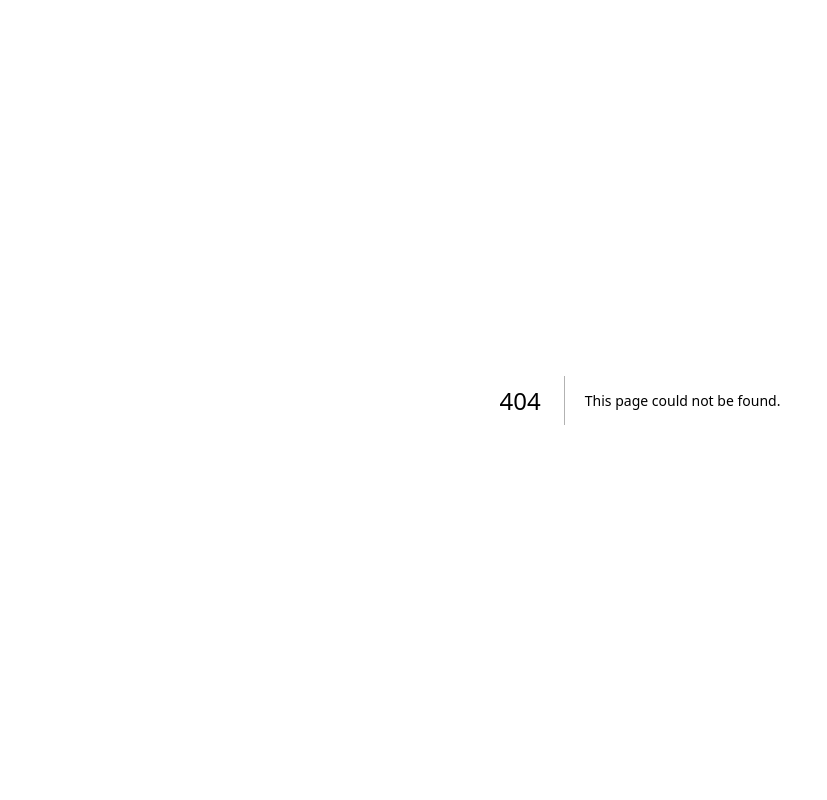
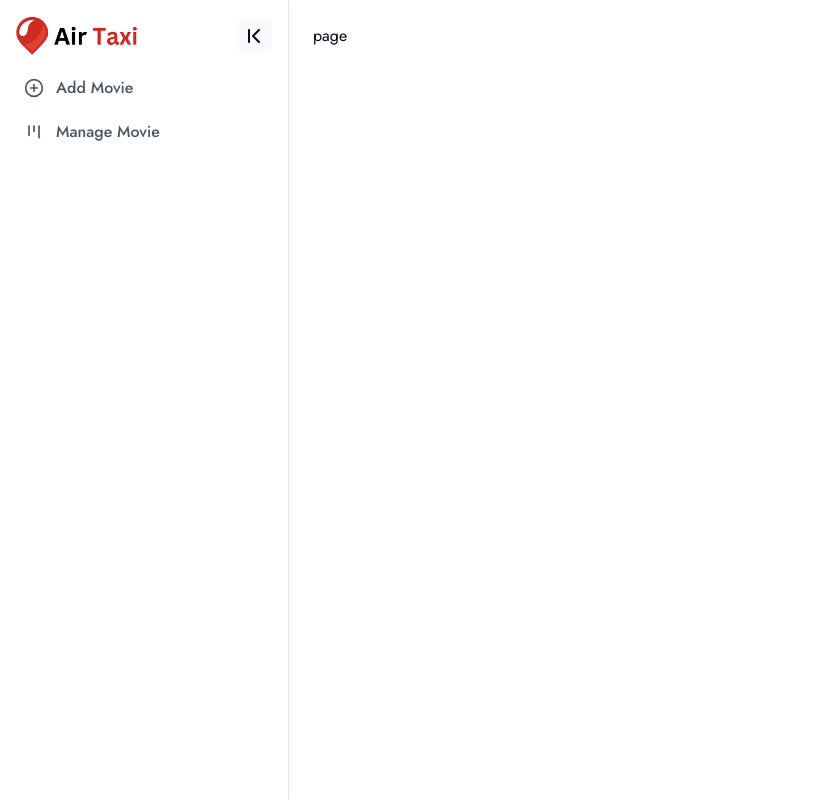
Before and after one commit to MahidunNobi/Air-Taxi, a Next.js app: page /dashboard in a window 1280 px wide. Before the commit this address had no page. Shown: the whole page, without its empty margins (0-827 px from the left). Built offline with nearby package versions, Linux system fonts and the light colour scheme.

Commit message:
Add: Dashboard-layout

```diff
--- /dev/null
+++ b/src/Context/SidebarContext.tsx
@@ -0,0 +1,26 @@
+"use client";
+import { createContext, SetStateAction, useState } from "react";
+
+type SidebarContextType = {
+  expanded: boolean;
+  setExpanded?: React.Dispatch<SetStateAction<boolean>>;
+};
+
+export const SidebarContext = createContext<SidebarContextType>({
+  expanded: false,
+});
+
+const SidebarContextProvider = ({
+  children,
+}: {
+  children: React.ReactNode;
+}) => {
+  const [expanded, setExpanded] = useState<boolean>(true);
+  return (
+    <SidebarContext.Provider value={{ expanded, setExpanded }}>
+      {children}
+    </SidebarContext.Provider>
+  );
+};
+
+export default SidebarContextProvider;
--- /dev/null
+++ b/src/app/dashboard/layout.tsx
@@ -0,0 +1,50 @@
+import type { Metadata } from "next";
+import SidebarContextProvider from "@/Context/SidebarContext";
+import Sidebar from "@/components/dashboard/sidebar/Sidebar";
+import { CirclePlus, Kanban } from "lucide-react";
+import SidebarItem from "@/components/dashboard/sidebar/SidebarItem";
+
+export const metadata: Metadata = {
+  title: "Create Next App",
+  description: "Generated by create next app",
+};
+
+export default function RootLayout({
+  children,
+}: Readonly<{
+  children: React.ReactNode;
+}>) {
+  const navigations = [
+    {
+      path: "add-movie",
+      icon: <CirclePlus size={20} />,
+      text: "Add Movie",
+    },
+    {
+      path: "manage-movie",
+      icon: <Kanban size={20} />,
+      text: "Manage Movie",
+    },
+  ];
+  return (
+    <>
+      <SidebarContextProvider>
+        <div className="flex relative">
+          <Sidebar>
+            {navigations.map((nav, i) => (
+              <SidebarItem
+                key={i}
+                path={nav.path}
+                icon={nav.icon}
+                text={nav.text}
+              />
+            ))}
+          </Sidebar>
+          <main className="flex-1 pl-20 md:pl-6 p-6 max-h-screen overflow-y-auto">
+            {children}
+          </main>
+        </div>
+      </SidebarContextProvider>
+    </>
+  );
+}
--- /dev/null
+++ b/src/app/dashboard/page.tsx
@@ -0,0 +1,7 @@
+import React from "react";
+
+const page = () => {
+  return <div>page</div>;
+};
+
+export default page;
--- /dev/null
+++ b/src/components/dashboard/sidebar/Sidebar.tsx
@@ -0,0 +1,54 @@
+"use client";
+import { useContext } from "react";
+import Image from "next/image";
+import { SidebarContext } from "@/Context/SidebarContext";
+import { ChevronFirst, ChevronLast } from "lucide-react";
+import Link from "next/link";
+
+export default function Sidebar({ children }: { children: React.ReactNode }) {
+  // const [expanded, setExpanded] = useState<boolean>(true);
+  const sidebarCon = useContext(SidebarContext);
+  //   const authData = useAuth();
+  return (
+    <aside className="min-h-screen absolute top-0 left-0 z-10 md:static">
+      <nav className="h-full flex flex-col bg-white border-r shadow-sm">
+        <div className="p-4 pb-2 flex items-center">
+          {/* <img
+            src="https://img.logoipsum.com/243.svg"
+            className={`overflow-hidden transition-all ${
+              expanded ? "w-32" : "w-0"
+            }`}
+            alt="" */}
+          {/* /> */}
+          <Link
+            href={"/"}
+            className={`h-10 overflow-hidden transition-all flex-1 ${
+              sidebarCon?.expanded ? "w-auto" : "w-0"
+            }`}
+          >
+            <div className="w-32">
+              <Image
+                src={"/logo.png"}
+                alt="Logo"
+                width={300}
+                height={600}
+                className="w-full h-full"
+              />
+            </div>
+          </Link>
+
+          <button
+            onClick={() =>
+              sidebarCon?.setExpanded &&
+              sidebarCon?.setExpanded((curr) => !curr)
+            }
+            className="p-1.5 rounded-lg bg-gray-50 hover:bg-gray-100"
+          >
+            {sidebarCon?.expanded ? <ChevronFirst /> : <ChevronLast />}
+          </button>
+        </div>
+        <ul className="flex-1 px-3">{children}</ul>
+      </nav>
+    </aside>
+  );
+}
--- /dev/null
+++ b/src/components/dashboard/sidebar/SidebarItem.tsx
@@ -0,0 +1,67 @@
+"use client";
+import React, { useContext } from "react";
+import { SidebarContext } from "@/Context/SidebarContext";
+import { usePathname } from "next/navigation";
+import Link from "next/link";
+
+type PropsTypes = {
+  path: string;
+  icon: React.ReactNode;
+  text: string;
+  //   active?: boolean;
+  alert?: boolean;
+};
+
+export function SidebarItem({ path, icon, text, alert }: PropsTypes) {
+  const contexData = useContext(SidebarContext);
+  const location = usePathname();
+  const active = location.includes(path);
+
+  return (
+    <Link href={`/dashboard/${path}`}>
+      <li
+        className={`
+          relative flex items-center py-2 px-3 my-1
+          font-medium rounded-md cursor-pointer
+          transition-colors group
+          ${
+            active
+              ? "bg-gradient-to-tr from-indigo-200 to-indigo-100 text-indigo-800"
+              : "hover:bg-indigo-50 text-gray-600"
+          }
+          `}
+      >
+        {icon}
+        <span
+          className={`overflow-hidden transition-all ${
+            contexData?.expanded ? "w-52 ml-3" : "w-0"
+          }`}
+        >
+          {text}
+        </span>
+        {alert && (
+          <div
+            className={`absolute right-2 w-2 h-2 rounded bg-indigo-400 ${
+              contexData?.expanded ? "" : "top-2"
+            }`}
+          />
+        )}
+
+        {!contexData?.expanded && (
+          <div
+            className={`
+            absolute left-full rounded-md px-2 py-1 ml-6
+            bg-indigo-100 text-indigo-800 text-sm
+            invisible opacity-20 -translate-x-3 transition-all
+            group-hover:visible group-hover:opacity-100 group-hover:translate-x-0
+        `}
+          >
+            {text}
+          </div>
+        )}
+      </li>
+    </Link>
+  );
+}
+
+export default SidebarItem;
```
